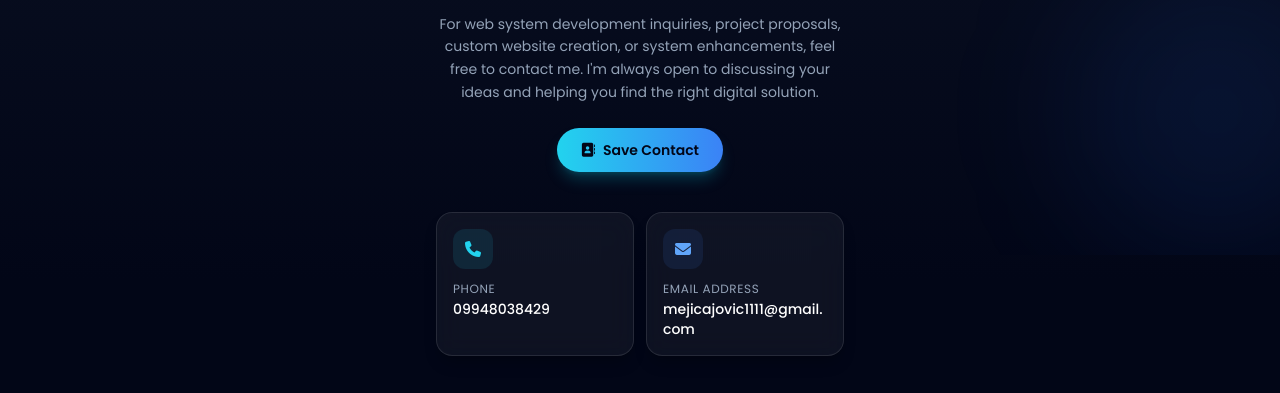
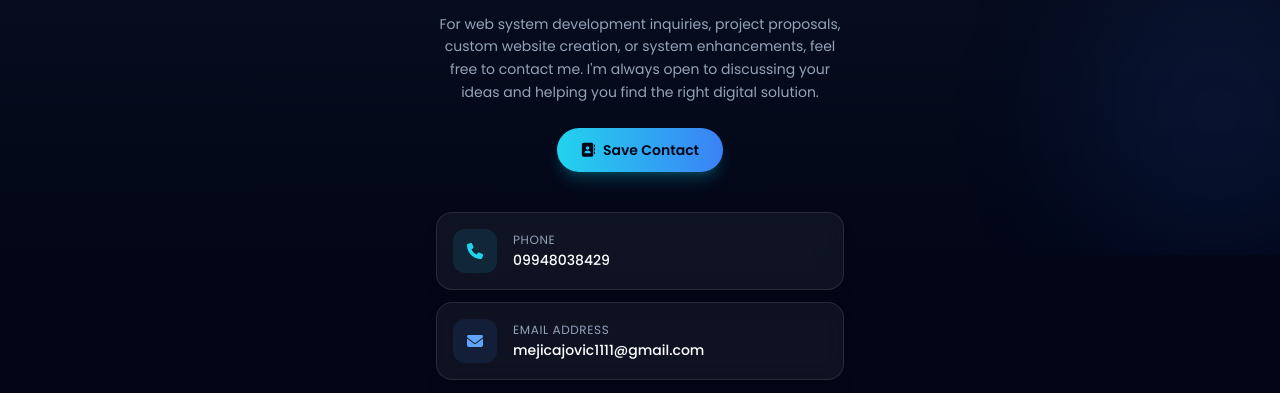
Before and after one commit to jovicmejica28/NFC, a plain HTML site: page index.html in a window 1280 px wide. Shown: the part 545-938 px from the top of the page. Drawn offline with nearby package versions, Linux system fonts and the light colour scheme.

Commit message:
Fix email overflowing contact card
Co-Authored-By: Claude Opus 5.5 <noreply@anthropic.com>

```diff
--- a/index.html
+++ b/index.html
@@ -112,23 +112,29 @@
     <!-- ================================================= -->
     <!-- SECTION 2: CONTACT INFO                            -->
     <!-- ================================================= -->
-    <section class="reveal mt-10 grid grid-cols-1 gap-3 min-[380px]:grid-cols-2" aria-label="Contact information">
+    <!-- Cards are stacked full-width so the long email address always fits on one line -->
+    <section class="reveal mt-10 space-y-3" aria-label="Contact information">
       <!-- Phone card -->
-      <div class="rounded-2xl border border-white/10 bg-white/5 p-4 shadow-lg shadow-black/20 backdrop-blur-md">
-        <div class="flex h-10 w-10 items-center justify-center rounded-xl bg-cyan-400/10 text-cyan-400">
+      <div class="flex items-center gap-4 rounded-2xl border border-white/10 bg-white/5 p-4 shadow-lg shadow-black/20 backdrop-blur-md">
+        <div class="flex h-11 w-11 shrink-0 items-center justify-center rounded-xl bg-cyan-400/10 text-cyan-400">
           <i class="fa-solid fa-phone" aria-hidden="true"></i>
         </div>
-        <p class="mt-3 text-xs uppercase tracking-wider text-slate-400">Phone</p>
-        <p class="mt-0.5 text-sm font-medium text-white">09948038429</p>
+        <div class="min-w-0 flex-1 text-left">
+          <p class="text-xs uppercase tracking-wider text-slate-400">Phone</p>
+          <p class="mt-0.5 text-sm font-medium text-white">09948038429</p>
+        </div>
       </div>
 
       <!-- Email card -->
-      <div class="rounded-2xl border border-white/10 bg-white/5 p-4 shadow-lg shadow-black/20 backdrop-blur-md">
-        <div class="flex h-10 w-10 items-center justify-center rounded-xl bg-blue-500/10 text-blue-400">
+      <div class="flex items-center gap-4 rounded-2xl border border-white/10 bg-white/5 p-4 shadow-lg shadow-black/20 backdrop-blur-md">
+        <div class="flex h-11 w-11 shrink-0 items-center justify-center rounded-xl bg-blue-500/10 text-blue-400">
           <i class="fa-solid fa-envelope" aria-hidden="true"></i>
         </div>
-        <p class="mt-3 text-xs uppercase tracking-wider text-slate-400">Email Address</p>
-        <p class="mt-0.5 break-all text-sm font-medium text-white">mejicajovic1111@gmail.com</p>
+        <div class="min-w-0 flex-1 text-left">
+          <p class="text-xs uppercase tracking-wider text-slate-400">Email Address</p>
+          <!-- min-w-0 + break-words stops the address from spilling outside the card on tiny screens -->
+          <p class="mt-0.5 break-words text-sm font-medium text-white [overflow-wrap:anywhere]">mejicajovic1111@gmail.com</p>
+        </div>
       </div>
     </section>
 
```
